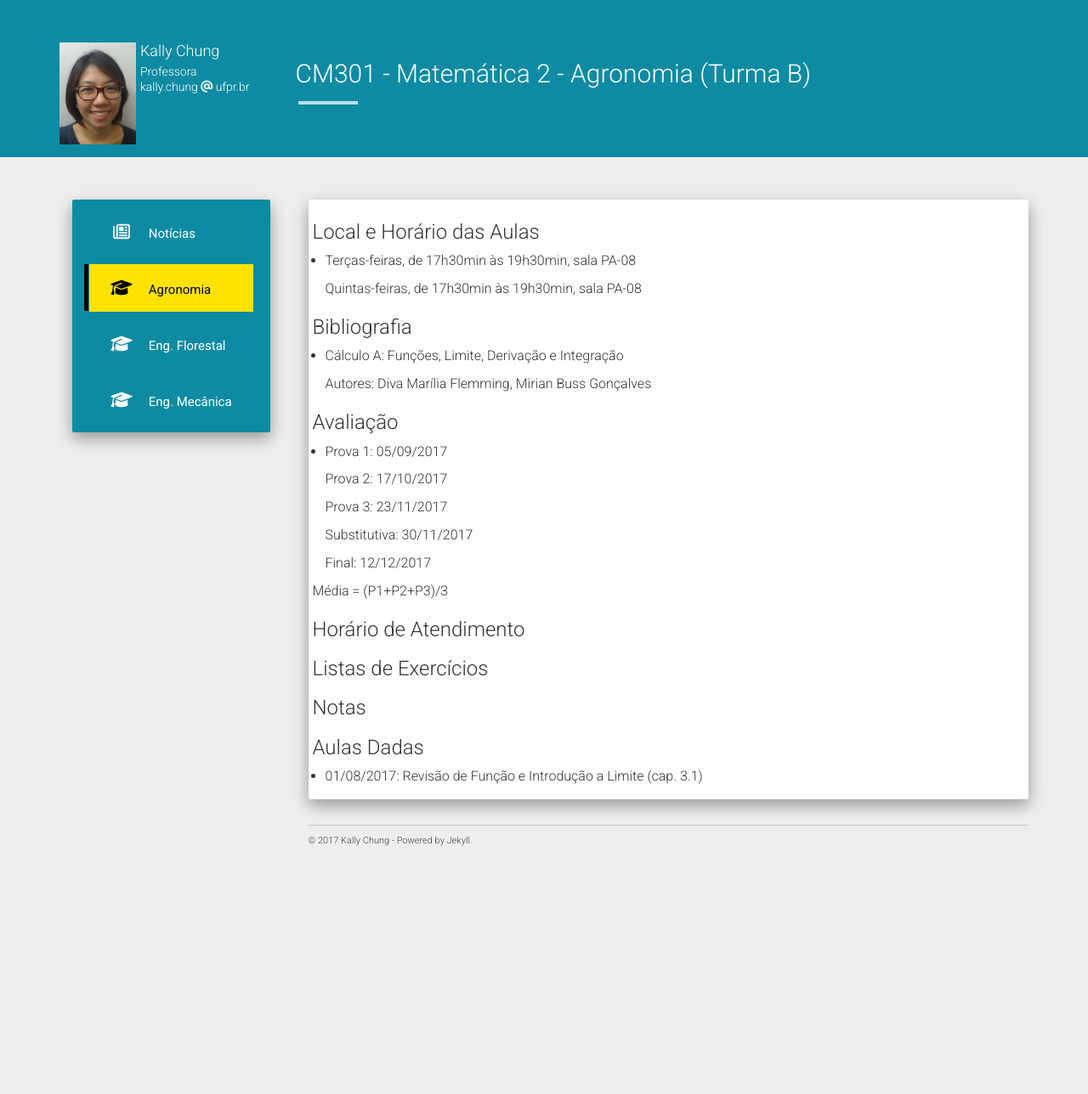
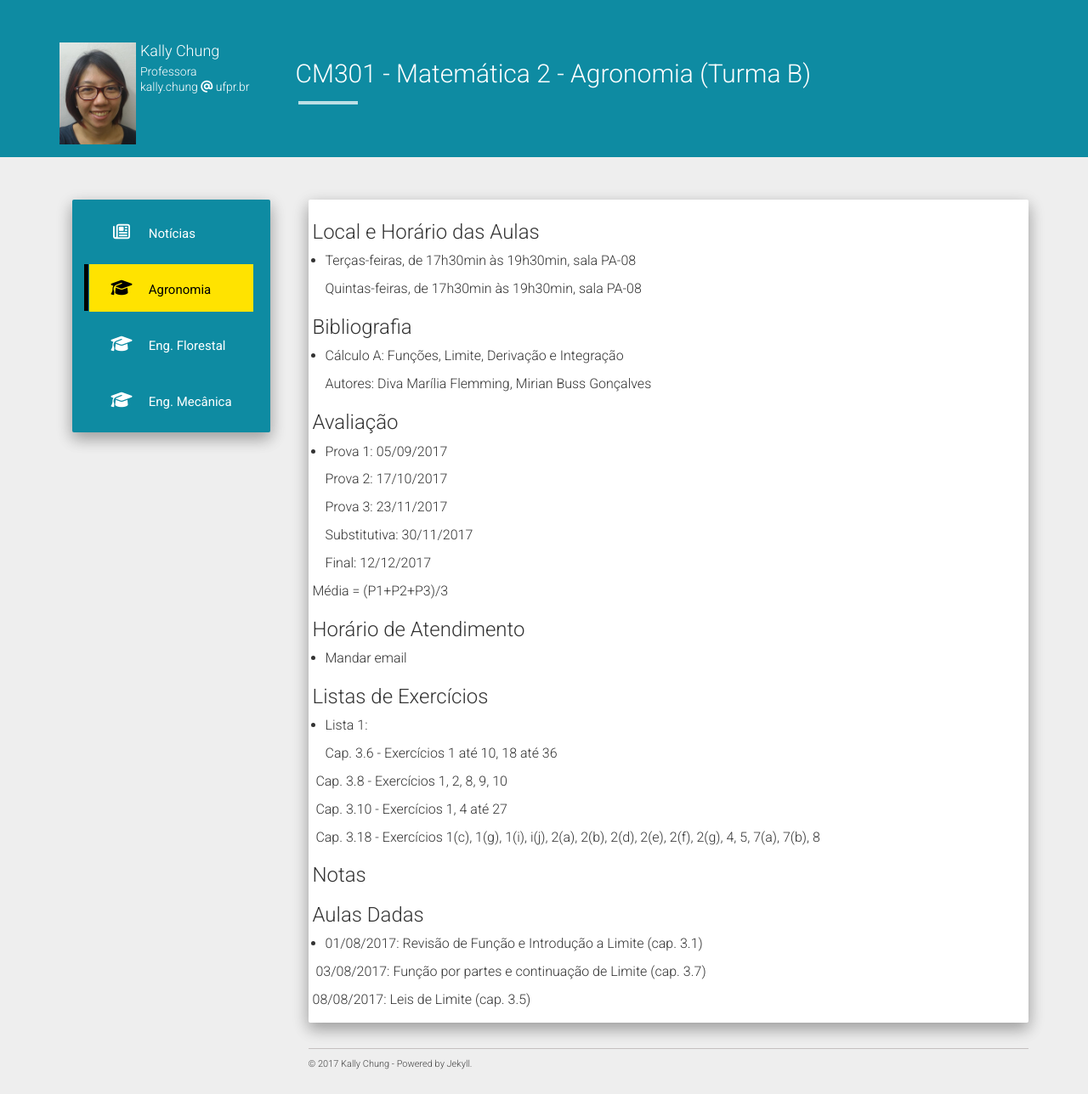
Before and after one commit to chunggnuhc/chunggnuhc.github.io, a Jekyll site: the page built from agronomia2sem2017.md, in a window 1280 px wide. Shown: the whole page at 85% size. Built offline with Jekyll 4.4.1, drawn with Linux system fonts in a browser that asks for light colours; nearby versions of some CDN libraries; before the commit the page ends 1025 px from its top, so only the background shows below that.

Commit message:
Lista 1 adicionada e update do cronograma - Agron

```diff
--- a/agronomia2sem2017.md
+++ b/agronomia2sem2017.md
@@ -31,10 +31,28 @@ Média = (P1+P2+P3)/3
 
 <h3>Horário de Atendimento</h3>
 
+- Mandar email
+
 <h3>Listas de Exercícios</h3>
+
+- Lista 1:
+
+  Cap. 3.6 - Exercícios 1 até 10, 18 até 36
+
+  Cap. 3.8 - Exercícios 1, 2, 8, 9, 10
+
+  Cap. 3.10 - Exercícios 1, 4 até 27
+
+  Cap. 3.18 - Exercícios 1(c), 1(g), 1(i), i(j), 2(a), 2(b), 2(d), 2(e), 2(f), 2(g), 4, 5, 7(a), 7(b), 8
+
+
 
 <h3>Notas</h3>
 
 <h3>Aulas Dadas</h3>
 
 - 01/08/2017: Revisão de Função e Introdução a Limite (cap. 3.1)
+
+  03/08/2017: Função por partes e continuação de Limite (cap. 3.7)
+
+  08/08/2017: Leis de Limite (cap. 3.5)
```
